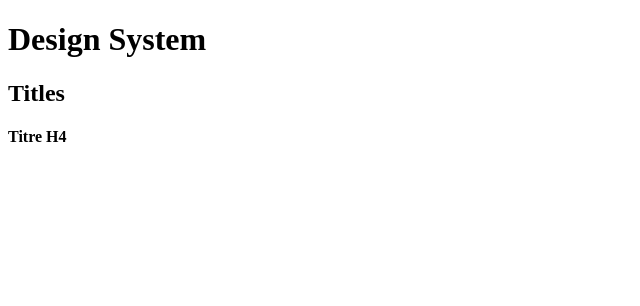
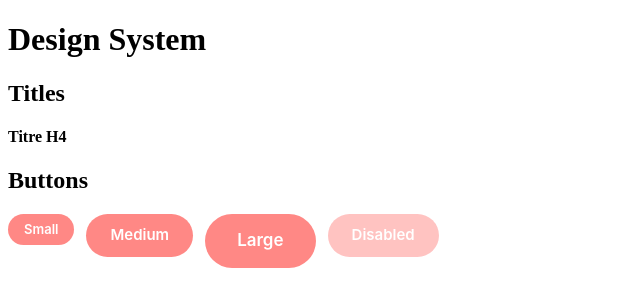
Before and after one commit to laebernard/PawCare, an Angular app in the folder pawCare/: page /design-system in a window 1280 px wide. Shown: the top 306 px of the page, without its empty margins (0-640 px from the left). Built offline with nearby package versions, Linux system fonts and the light colour scheme.

Commit message:
feat(design-system): add button component
- Create ds-button component with corail color (#FF8885)
- Add CSS tokens file for design system colors
- Add button variants (small, medium, large)
- Add button showcase in design system page
- Add disabled state support

```diff
--- /dev/null
+++ b/pawCare/src/app/design-system/button/button.component.css
@@ -0,0 +1,51 @@
+.ds-button {
+  display: inline-flex;
+  align-items: center;
+  justify-content: center;
+  font-family: 'Inter', -apple-system, BlinkMacSystemFont, 'Segoe UI', Roboto, sans-serif;
+  font-weight: 600;
+  border: none;
+  border-radius: 9999px;
+  cursor: pointer;
+  transition: all 0.2s ease;
+  text-decoration: none;
+  white-space: nowrap;
+}
+
+.ds-button-primary {
+  background-color: var(--color-coral);
+  color: #ffffff;
+}
+
+.ds-button-primary:hover:not(:disabled) {
+  background-color: var(--color-coral-hover);
+  transform: translateY(-1px);
+  box-shadow: 0 4px 12px rgba(255, 136, 133, 0.4);
+}
+
+.ds-button-primary:active:not(:disabled) {
+  transform: translateY(0);
+}
+
+.ds-button-small {
+  padding: 6px 16px;
+  font-size: 13px;
+  line-height: 1.4;
+}
+
+.ds-button-medium {
+  padding: 10px 24px;
+  font-size: 15px;
+  line-height: 1.5;
+}
+
+.ds-button-large {
+  padding: 14px 32px;
+  font-size: 17px;
+  line-height: 1.5;
+}
+
+.ds-button:disabled {
+  opacity: 0.5;
+  cursor: not-allowed;
+}
--- /dev/null
+++ b/pawCare/src/app/design-system/button/button.component.html
@@ -0,0 +1,3 @@
+<button class="ds-button ds-button-primary" [class]="'ds-button-' + size" [disabled]="disabled">
+  <ng-content></ng-content>
+</button>
--- a/pawCare/src/app/design-system/design-system.module.ts
+++ b/pawCare/src/app/design-system/design-system.module.ts
@@ -1,8 +1,9 @@
 import { NgModule } from '@angular/core';
 import { TitleComponent } from './title/title.component';
+import { ButtonComponent } from './button/button.component';
 
 @NgModule({
-  imports: [TitleComponent],
-  exports: [TitleComponent]
+  imports: [TitleComponent, ButtonComponent],
+  exports: [TitleComponent, ButtonComponent]
 })
 export class DesignSystemModule {}
--- /dev/null
+++ b/pawCare/src/app/design-system/tokens/tokens.css
@@ -0,0 +1,4 @@
+:root {
+  --color-coral: #FF8885;
+  --color-coral-hover: #ff6b68;
+}
--- a/pawCare/src/app/pages/design-system-page/design-system-page.component.html
+++ b/pawCare/src/app/pages/design-system-page/design-system-page.component.html
@@ -8,3 +8,14 @@
   <ds-title level="h3">Titre H3</ds-title>
   <ds-title level="h4">Titre H4</ds-title>
 </section>
+
+<section>
+  <h2>Buttons</h2>
+
+  <div style="display: flex; gap: 12px; flex-wrap: wrap;">
+    <ds-button size="small">Small</ds-button>
+    <ds-button size="medium">Medium</ds-button>
+    <ds-button size="large">Large</ds-button>
+    <ds-button size="medium" [disabled]="true">Disabled</ds-button>
+  </div>
+</section>
--- a/pawCare/src/styles.css
+++ b/pawCare/src/styles.css
@@ -1 +1,3 @@
 /* You can add global styles to this file, and also import other style files */
+
+@import './app/design-system/tokens/tokens.css';
```
Also changed, not shown: pawCare/src/app/design-system/button/button.component.ts (added, +14 -0 lines).
